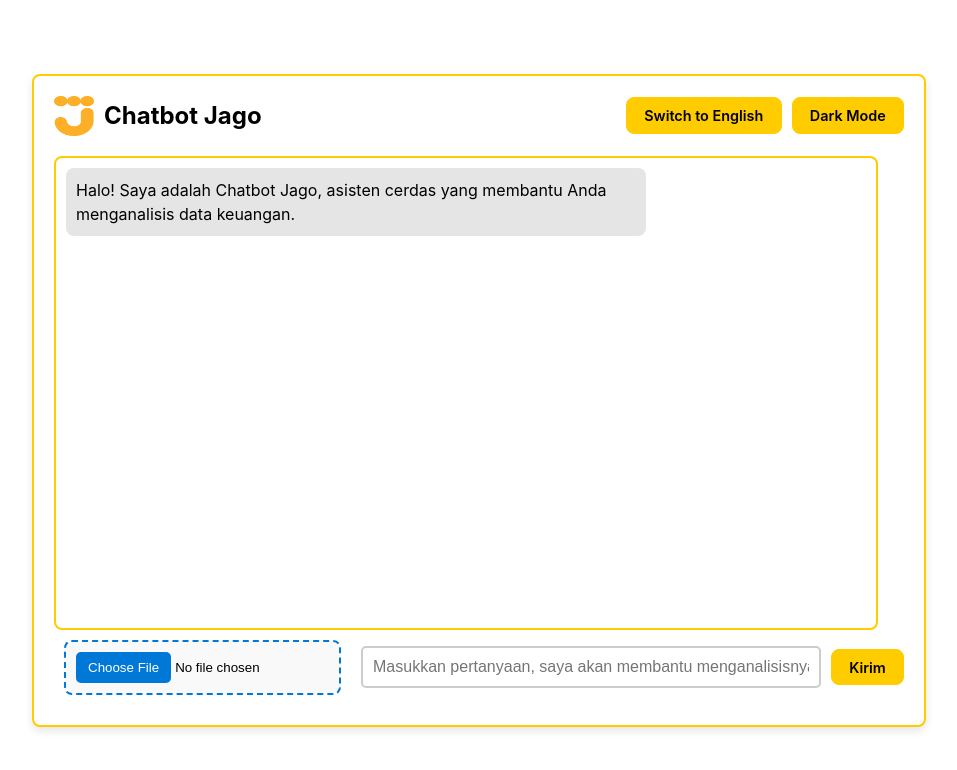
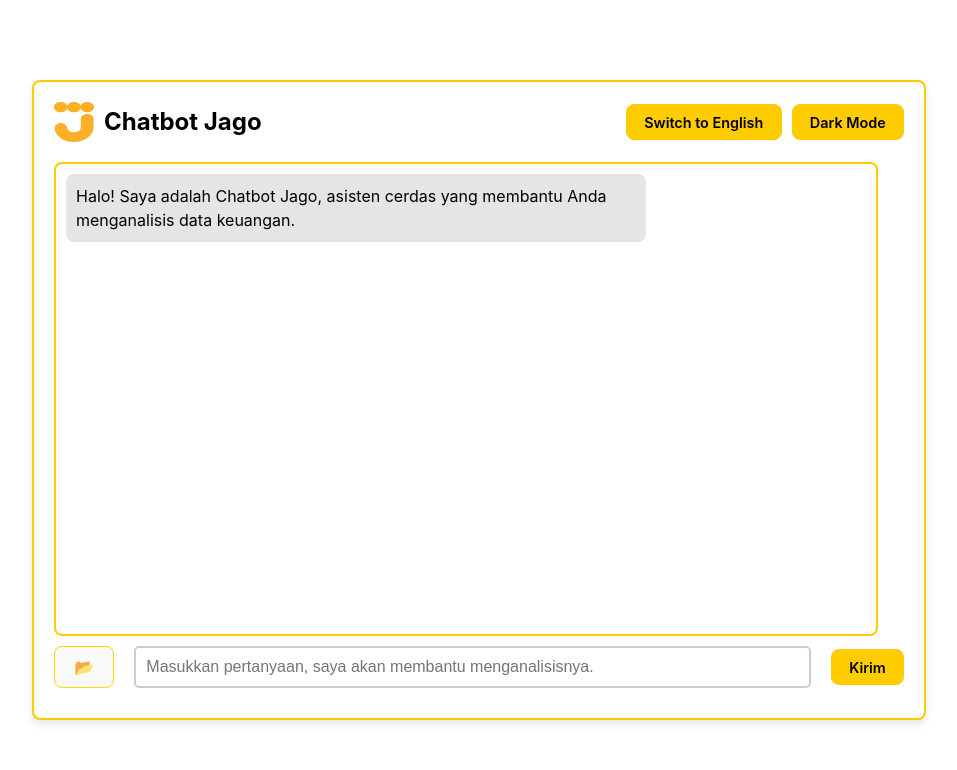
Before and after one commit to AdyatamaMH/chatbot, a React (Vite) app in the folder Frontend/: page / in a window 1280 px wide. Shown: the top 770 px of the page, without its empty margins (174-1131 px from the left). Built offline with nearby package versions, Linux system fonts and the light colour scheme.

Commit message:
Frontend Fixes

```diff
--- a/Frontend/src/ChatbotResponse.jsx
+++ b/Frontend/src/ChatbotResponse.jsx
@@ -14,14 +14,13 @@ const Chatbot = () => {
   const [messages, setMessages] = useState([]);
   const [input, setInput] = useState("");
   const [isLoading, setIsLoading] = useState(false);
+  const [isUploading, setIsUploading] = useState(false);
   const [file, setFile] = useState(null);
   const { t, i18n } = useTranslation();
 
   // Language
   useEffect(() => {
-    setMessages([
-      { sender: "bot", text: t("welcomeMessage") },
-    ]);
+    setMessages([{ sender: "bot", text: t("welcomeMessage") }]);
   }, [t]);
 
   // Initial theme
@@ -30,11 +29,12 @@ const Chatbot = () => {
   }, [theme]);
 
   const handleSend = async () => {
-    if (!input.trim()) return;
+    if (!input.trim() || isLoading) return;
     const newMessages = [...messages, { sender: "user", text: input }];
     setMessages(newMessages);
     setInput("");
     setIsLoading(true);
+
     try {
       const response = await axios.post("http://localhost:8000/query", { query: input });
       const botResponse = t("responseMessage", {
@@ -44,10 +44,7 @@ const Chatbot = () => {
       setMessages([...newMessages, { sender: "bot", text: botResponse }]);
     } catch (error) {
       console.error("Error:", error);
-      setMessages([
-        ...newMessages,
-        { sender: "bot", text: t("errorMessage") },
-      ]);
+      setMessages([...newMessages, { sender: "bot", text: t("errorMessage") }]);
     } finally {
       setIsLoading(false);
     }
@@ -55,15 +52,15 @@ const Chatbot = () => {
 
   const handleFileUpload = async (e) => {
     const uploadedFile = e.target.files[0];
-    if (!uploadedFile) return;
+    if (!uploadedFile || isUploading) return;
     setFile(uploadedFile);
 
     const formData = new FormData();
     formData.append("file", uploadedFile);
 
     try {
-      setIsLoading(true);
-      const response = await axios.post("http://localhost:8000/upload_csv", formData, {
+      setIsUploading(true);
+      await axios.post("http://localhost:8000/upload_csv", formData, {
         headers: { "Content-Type": "multipart/form-data" },
       });
       alert(t("uploadSuccessMessage"));
@@ -71,7 +68,7 @@ const Chatbot = () => {
       console.error("File upload error:", error);
       alert(t("uploadErrorMessage"));
     } finally {
-      setIsLoading(false);
+      setIsUploading(false);
     }
   };
 
@@ -80,7 +77,6 @@ const Chatbot = () => {
     i18n.changeLanguage(newLang);
   };
 
- //Toggle
   const toggleTheme = () => {
     setTheme((prevTheme) => (prevTheme === "light" ? "dark" : "light"));
   };
@@ -135,9 +131,22 @@ const Chatbot = () => {
 
       {/* Input and File Upload Section */}
       <div className="input-container">
-        <div className="file-upload">
-          <input type="file" accept=".csv" onChange={handleFileUpload} />
-        </div>
+      <div className="file-upload">
+  <input
+    type="file"
+    accept=".csv"
+    onChange={handleFileUpload}
+    id="file-input"
+  />
+  <button
+    onClick={() => document.getElementById("file-input").click()}
+    className="upload-icon-button"
+    disabled={isUploading}
+  >
+    📂
+  </button>
+</div>
+
 
         <input
           type="text"
@@ -149,7 +158,7 @@ const Chatbot = () => {
         />
 
         <button onClick={handleSend} className="button" disabled={isLoading}>
-          {t("sendButton")}
+          {isLoading ? t("sending") + "..." : t("sendButton")}
         </button>
       </div>
     </div>
--- a/Frontend/src/styles/file-upload.css
+++ b/Frontend/src/styles/file-upload.css
@@ -1,13 +1,7 @@
 .file-upload input[type="file"] {
-    border: 2px dashed #0078D7;
-    padding: 10px;
-    cursor: pointer;
-    text-align: center;
-    background-color: #f9f9f9;
-    border-radius: 8px;
-    transition: all 0.3s ease;
-    margin: 10px;
-  }
+  display: none;
+}
+
 
   .file-upload input[type="file"]::file-selector-button {
     background-color: #0078D7;
--- a/Frontend/src/styles/inputs.css
+++ b/Frontend/src/styles/inputs.css
@@ -4,6 +4,7 @@
     border: 2px solid #ccc;
     border-radius: 5px;
     font-size: 16px;
+    margin: 10px;
   }
 
   .input-container {
```
